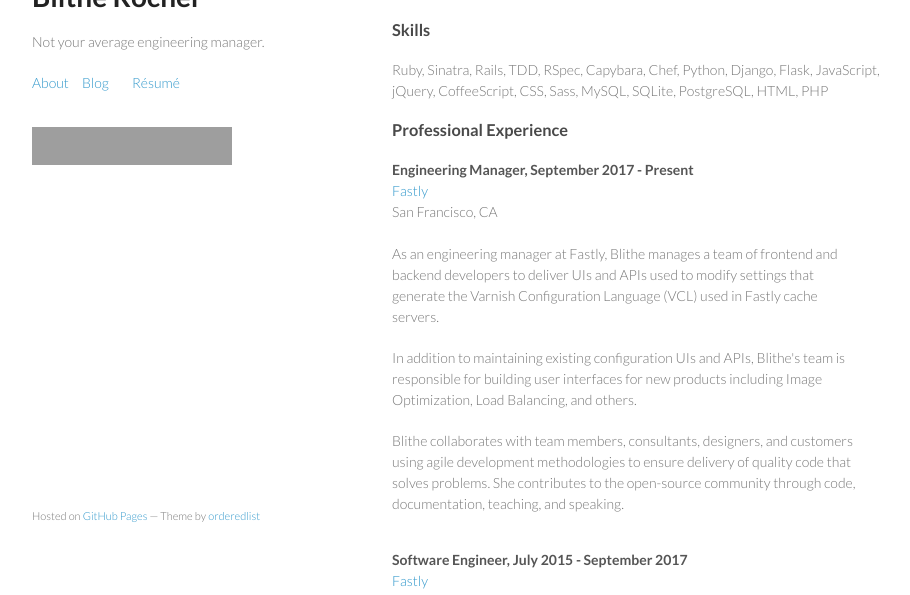
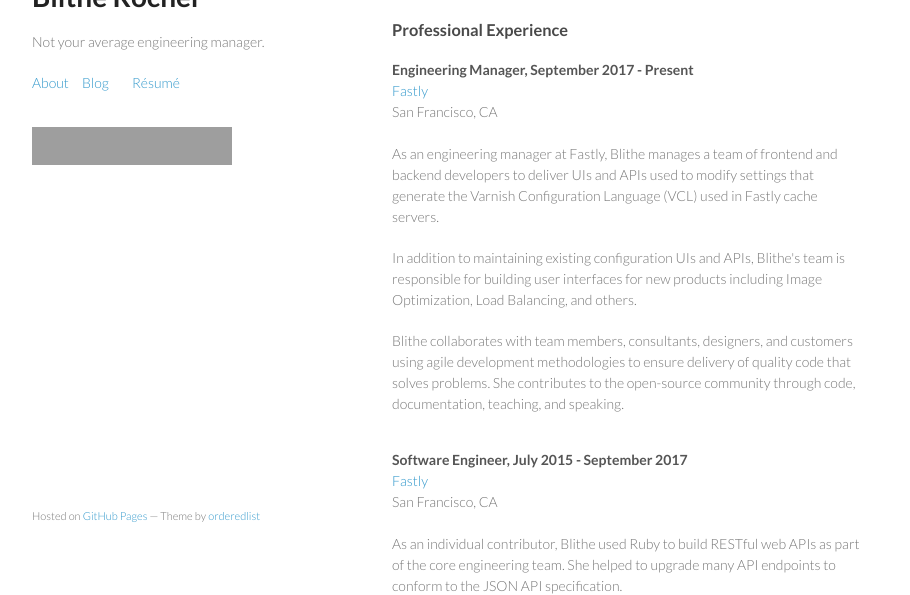
Before and after one commit to blithe/blithe.github.com, a Jekyll site: the page built from resume.html, in a window 1280 px wide and 900 px high, cut to the strip 305-900 px from the top of the window. Shown: the whole strip, without its empty margins (178-1088 px from the left). Built offline with Jekyll 4.4.1, drawn with Linux system fonts in a browser that asks for light colours; some of the changed text lies outside the part shown; grey boxes are pictures that could not be loaded.

Commit message:
Move skills section lower

```diff
--- a/resume.html
+++ b/resume.html
@@ -8,9 +8,6 @@
 <p>Blithe Rocher is a self-taught developer who uses Ruby to build RESTful APIs and web applications. She started by crafting her personal website and became interested in taking her skills to the next level.</p>
 
 <p>Early on, Blithe developed her skills while giving back as a beta tester for <a href="http://www.codecademy.com/">Codecademy</a>. She has coached at several <a href="http://railsgirls.com/">Rails Girls</a> and <a href="http://workshops.railsbridge.org/">RailsBridge</a> workshops. When she's not on her bike or playing with her dog Nola, she spends most of her free time hacking on personal projects and working to become a better web developer.</p>
-
-<h3>Skills</h3>
-<p>Ruby, Sinatra, Rails, TDD, RSpec, Capybara, Chef, Python, Django, Flask, JavaScript, jQuery, CoffeeScript, CSS, Sass, MySQL, SQLite, PostgreSQL, HTML, PHP</p>
 
 <h3>Professional Experience</h3>
 <div class="jobs clearfix">
```
Also changed, not shown: other parts of resume.html (+4 -0 lines).
